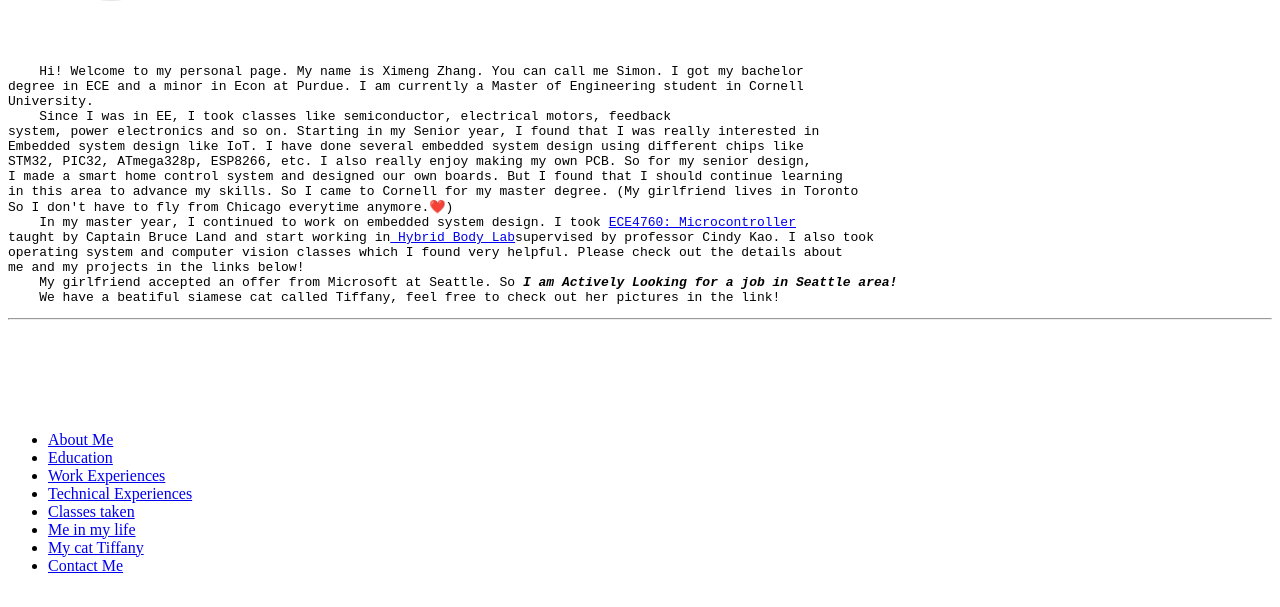
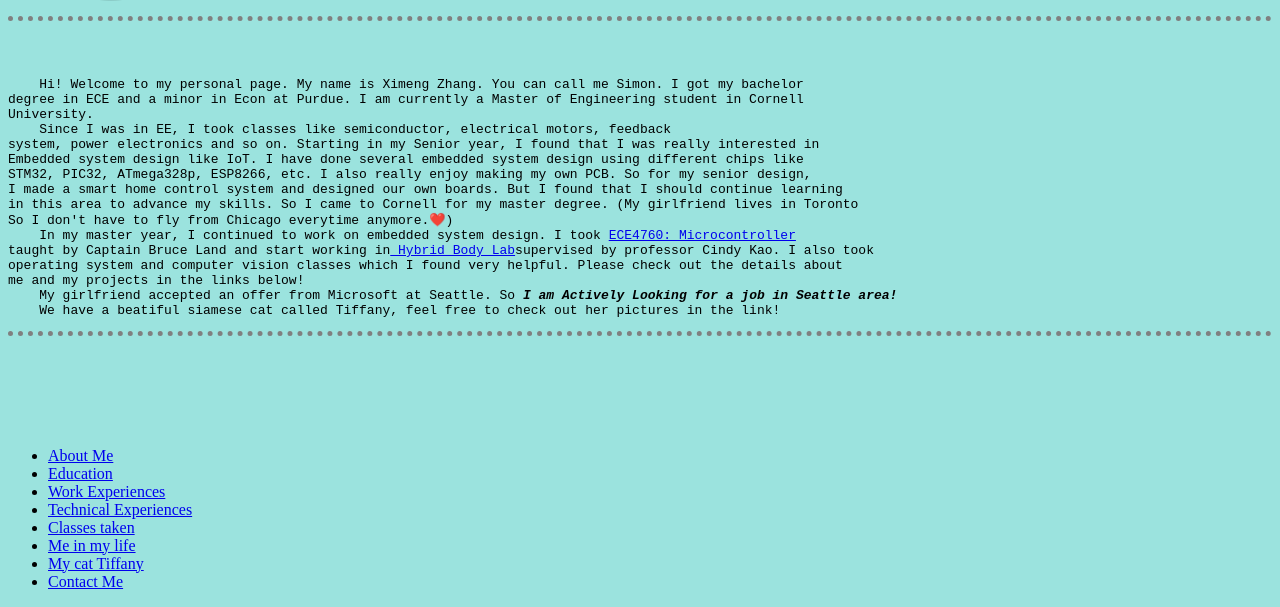
Before and after one commit to zximeng/Mywebsite, a plain HTML site: page index.html in a window 1280 px wide. Shown: the part 210-817 px from the top of the page. Drawn offline with Linux system fonts and the light colour scheme.

Commit message:
create version 1

```diff
--- a/index.html
+++ b/index.html
@@ -3,6 +3,20 @@
   <head>
     <meta charset="utf-8" />
     <title>Ximeng' Personal Website</title>
+    <style>
+        body{
+           background-color: #9BE3DE;
+        }
+
+        hr{
+
+            border-color: gray;
+            border-style: none;
+            border-top-style: dotted;
+            border-width: 5px;
+            width: 100%;
+        }
+    </style>
   </head>
 
   <body>
@@ -20,6 +34,7 @@
             <h2>M.Eng Student in ECE at Cornell University</h2>
         </td>
     </table>
+<hr>
     <pre>
         <p>
     Hi! Welcome to my personal page. My name is Ximeng Zhang. You can call me Simon. I got my bachelor
```
